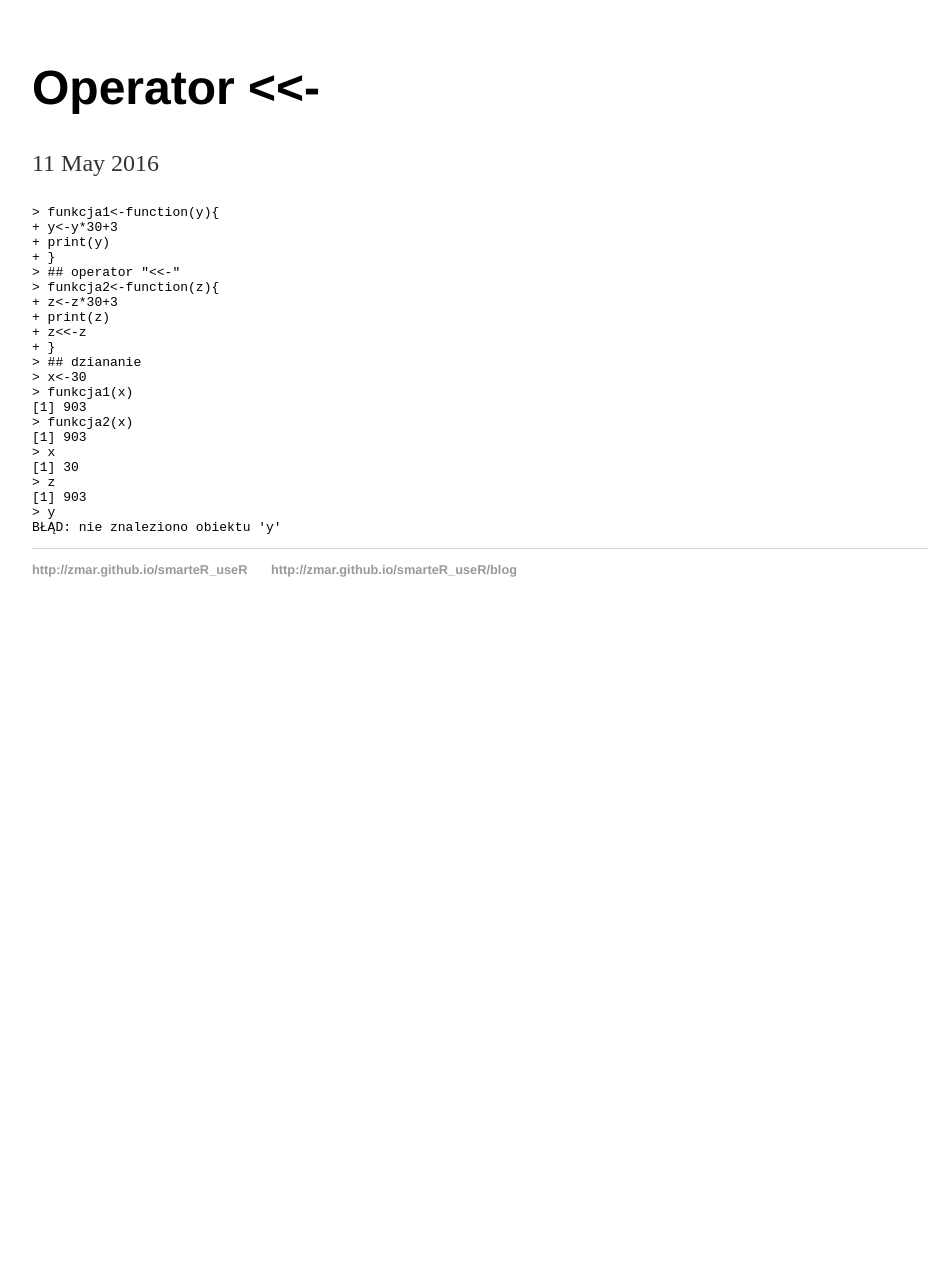
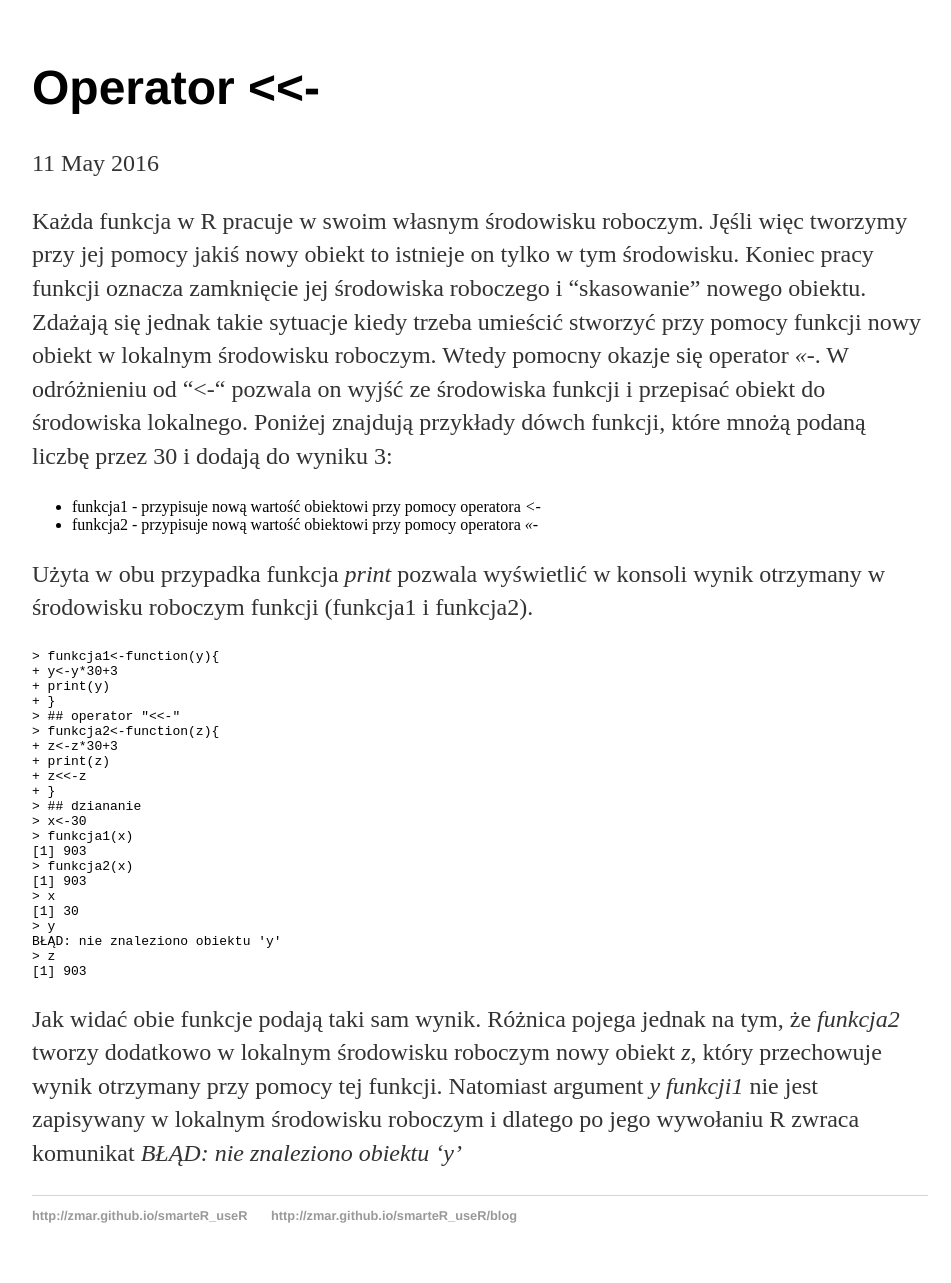
Before and after one commit to zmar/SmarteR_useR, a Jekyll site: the page built from _posts/2016-05-11-operator.md, in a window 1280 px wide. Shown: the whole page, without its empty margins (160-1111 px from the left). Built offline with Jekyll 4.4.1, drawn with Linux system fonts in a browser that asks for light colours; before the commit the page ends 900 px from its top, so only the background shows below that.

Commit message:
Update 2016-05-11-operator.md

````diff
--- a/_posts/2016-05-11-operator.md
+++ b/_posts/2016-05-11-operator.md
@@ -4,6 +4,12 @@ title: "Operator <<-"
 date: 2016-05-11
 ---
 
+Każda funkcja w R pracuje w swoim własnym środowisku roboczym. Jęśli więc tworzymy przy jej pomocy jakiś nowy obiekt to istnieje on tylko w tym środowisku. Koniec pracy funkcji oznacza zamknięcie jej środowiska roboczego i "skasowanie" nowego obiektu. Zdażają się jednak takie sytuacje kiedy trzeba umieścić stworzyć przy pomocy funkcji nowy obiekt w lokalnym środowisku roboczym. Wtedy pomocny okazje się operator _<<-_. W odróżnieniu od "<-" pozwala on wyjść ze środowiska funkcji i przepisać obiekt do środowiska lokalnego. Poniżej znajdują przykłady dówch funkcji, które mnożą podaną liczbę przez 30 i dodają do wyniku 3:
+
+  * funkcja1 - przypisuje nową wartość obiektowi przy pomocy operatora _<-_
+  * funkcja2 - przypisuje nową wartość obiektowi przy pomocy operatora _<<-_
+
+Użyta w obu przypadka funkcja _print_ pozwala wyświetlić w konsoli wynik otrzymany w środowisku roboczym funkcji (funkcja1 i funkcja2).
 
 ```
 > funkcja1<-function(y){
@@ -24,8 +30,10 @@ date: 2016-05-11
 [1] 903
 > x
 [1] 30
+> y
+BŁĄD: nie znaleziono obiektu 'y'
 > z
 [1] 903
-> y
-BŁĄD: nie znaleziono obiektu 'y'
 ```
+
+Jak widać obie funkcje podają taki sam wynik. Różnica pojega jednak na tym, że _funkcja2_ tworzy dodatkowo w lokalnym środowisku roboczym nowy obiekt _z_, który przechowuje wynik otrzymany przy pomocy tej funkcji. Natomiast argument _y_ _funkcji1_ nie jest zapisywany w lokalnym środowisku roboczym i dlatego po jego wywołaniu R zwraca komunikat _BŁĄD: nie znaleziono obiektu 'y'_
````
